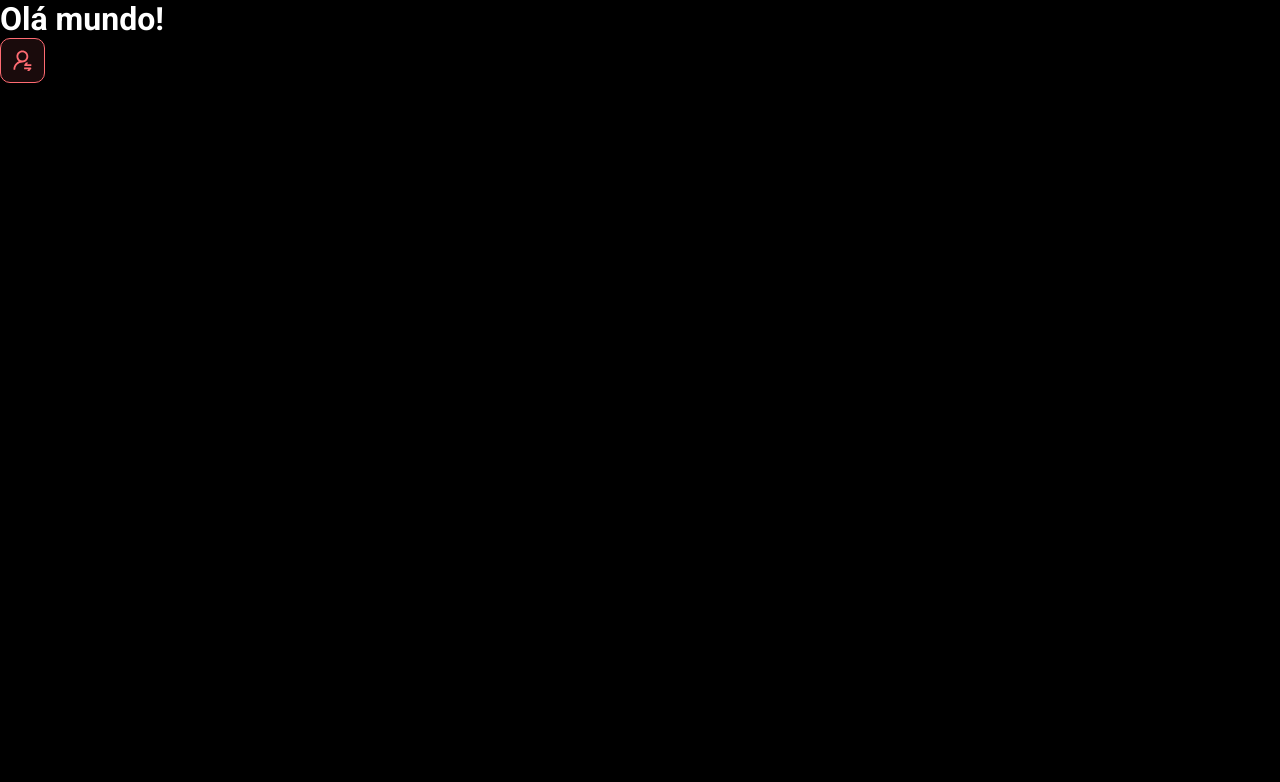
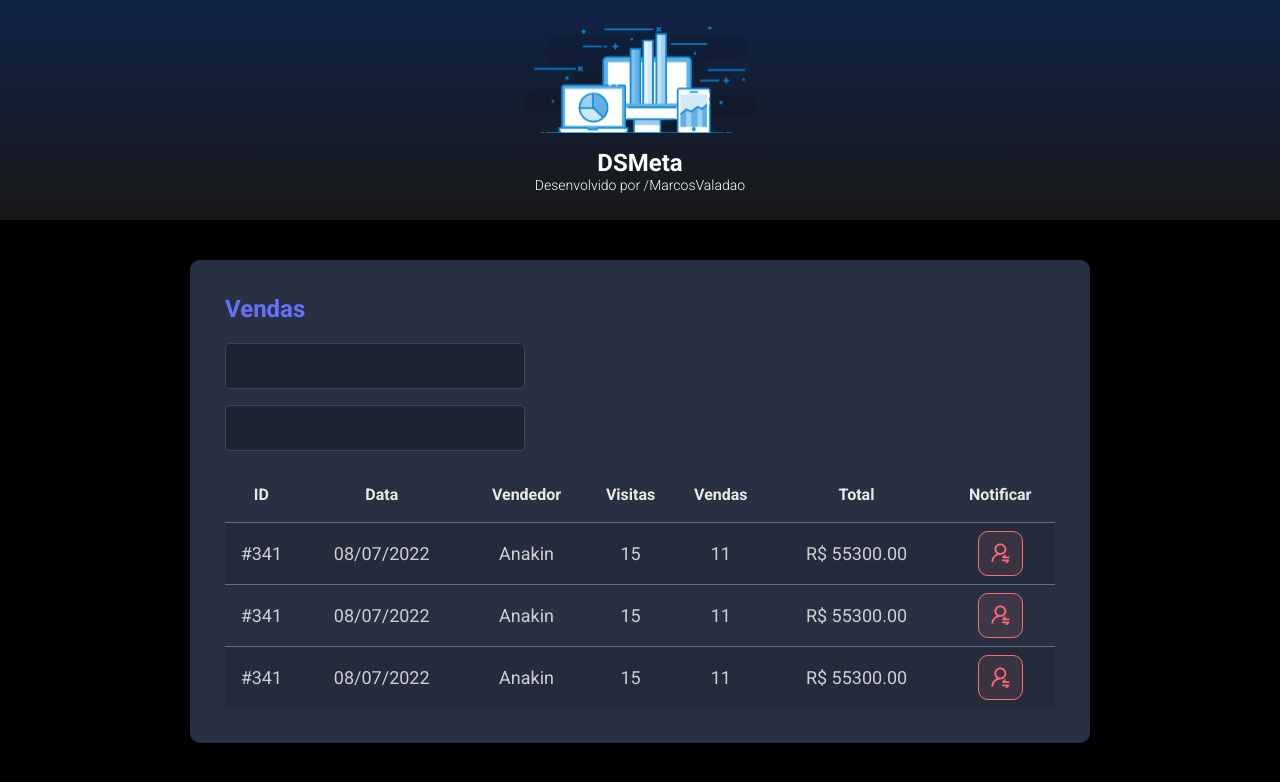
Before and after one commit to MarcosValadao/dsmeta, a React (Vite) app in the folder frontend/: page / in a window 1280 px wide. Shown: the top 782 px of the page. Built offline with nearby package versions, Linux system fonts and the light colour scheme.

Commit message:
Other components

```diff
--- a/frontend/src/App.tsx
+++ b/frontend/src/App.tsx
@@ -1,10 +1,18 @@
+import Header from "./components/Header"
 import NotificationButton from "./components/NotificationButton"
+import SalesCard from "./components/SalesCard"
 
 function App() {
   return (
     <>
-      <h1>Olá mundo!</h1>
-      <NotificationButton />
+      <Header />
+      <main>
+        <section id="sales">
+          <div className="dsmeta-container">
+            <SalesCard />
+          </div>
+        </section>
+      </main>
     </>
   )
 }
--- /dev/null
+++ b/frontend/src/components/Header/index.tsx
@@ -0,0 +1,18 @@
+import logo from "../../assets/img/logo.svg"
+import "./styles.css"
+
+function Header() {
+    return (
+        <>
+            <header>
+                <div className="dsmeta-logo-container">
+                    <img src={logo} alt="DSMeta" />
+                    <h1>DSMeta</h1>
+                    <p>Desenvolvido por <a href="https://github.com/MarcosValadao">/MarcosValadao</a></p>
+                </div>
+            </header>
+        </>
+    )
+}
+
+export default Header
--- /dev/null
+++ b/frontend/src/components/Header/styles.css
@@ -0,0 +1,28 @@
+header {
+    background: linear-gradient(180deg, #102347 0%, #181818 100%);
+    height: 220px;
+    display: flex;
+    align-items: center;
+    justify-content: center;
+}
+
+.dsmeta-logo-container {
+    display: flex;
+    flex-direction: column;
+    align-items: center;
+}
+
+.dsmeta-logo-container img {
+    width: 235px;
+}
+
+.dsmeta-logo-container h1 {
+    margin-top: 15px;
+    font-size: 24px;
+    font-weight: 700;
+}
+
+.dsmeta-logo-container p {
+    font-size: 14px;
+    font-weight: 300;
+}
--- a/frontend/src/components/NotificationButton/index.tsx
+++ b/frontend/src/components/NotificationButton/index.tsx
@@ -1,4 +1,5 @@
 import icon from "../../assets/img/notification-icon.svg"
+import "./styles.css"
 
 function NotificationButton() {
     return (
--- /dev/null
+++ b/frontend/src/components/NotificationButton/styles.css
@@ -0,0 +1,15 @@
+.dsmeta-red-btn {
+    height: 45px;
+    width: 45px;
+    background: rgba(255, 107, 114, 0.1);
+    border: 1px solid #FF6B72;
+    border-radius: 10px;
+    display: flex;
+    align-items: center;
+    justify-content: center;
+    cursor: pointer;
+}
+
+.dsmeta-red-btn img {
+    width: 19px;
+}
--- /dev/null
+++ b/frontend/src/components/SalesCard/index.tsx
@@ -0,0 +1,78 @@
+import NotificationButton from "../NotificationButton"
+import "./styles.css"
+
+function SalesCard() {
+    return (
+        <>
+            <div className="dsmeta-card">
+                <h2 className="dsmeta-sales-title">Vendas</h2>
+                <div>
+                    <div className="dsmeta-form-control-container">
+                        <input className="dsmeta-form-control" type="text" />
+                    </div>
+                    <div className="dsmeta-form-control-container">
+                        <input className="dsmeta-form-control" type="text" />
+                    </div>
+                </div>
+                <div>
+                    <table className="dsmeta-sales-table">
+                        <thead>
+                            <tr>
+                                <th className="show992">ID</th>
+                                <th className="show576">Data</th>
+                                <th>Vendedor</th>
+                                <th className="show992">Visitas</th>
+                                <th className="show992">Vendas</th>
+                                <th>Total</th>
+                                <th>Notificar</th>
+                            </tr>
+                        </thead>
+                        <tbody>
+                            <tr>
+                                <td className="show992">#341</td>
+                                <td className="show576">08/07/2022</td>
+                                <td>Anakin</td>
+                                <td className="show992">15</td>
+                                <td className="show992">11</td>
+                                <td>R$ 55300.00</td>
+                                <td>
+                                    <div className="dsmeta-red-btn-container">
+                                        <NotificationButton />
+                                    </div>
+                                </td>
+                            </tr>
+                            <tr>
+                                <td className="show992">#341</td>
+                                <td className="show576">08/07/2022</td>
+                                <td>Anakin</td>
+                                <td className="show992">15</td>
+                                <td className="show992">11</td>
+                                <td>R$ 55300.00</td>
+                                <td>
+                                    <div className="dsmeta-red-btn-container">
+                                        <NotificationButton />
+                                    </div>
+                                </td>
+                            </tr>
+                            <tr>
+                                <td className="show992">#341</td>
+                                <td className="show576">08/07/2022</td>
+                                <td>Anakin</td>
+                                <td className="show992">15</td>
+                                <td className="show992">11</td>
+                                <td>R$ 55300.00</td>
+                                <td>
+                                    <div className="dsmeta-red-btn-container">
+                                        <NotificationButton />
+                                    </div>
+                                </td>
+                            </tr>
+                        </tbody>
+                    </table>
+                </div>
+            </div>
+        </>
+    )
+}
+
+export default SalesCard
--- /dev/null
+++ b/frontend/src/components/SalesCard/styles.css
@@ -0,0 +1,97 @@
+.dsmeta-card {
+    background-color: #283142;
+    border-radius: 10px;
+    padding: 30px 10px;
+}
+
+.dsmeta-sales-title {
+    color: #676FFF;
+    font-size: 24px;
+    margin-bottom: 20px;
+}
+
+.dsmeta-form-control {
+    width: 100%;
+    height: 46px;
+    background-color: #1B2531;
+    border: 1px solid #384459;
+    border-radius: 5px;
+    color: #9AAABE;
+    padding: 0 20px;
+    font-size: 18px;
+}
+
+.dsmeta-form-control-container {
+    margin-bottom: 16px;
+    max-width: 300px;
+}
+
+.dsmeta-sales-table {
+    width: 100%;
+    border-spacing: 0;
+    border-collapse: collapse;
+}
+
+.dsmeta-sales-table thead {
+    height: 55px;
+    font-size: 16px;
+    color: #E9E9E9;
+    font-weight: 700;
+}
+
+.dsmeta-sales-table tbody {
+    font-size: 14px;
+    color: #CFCFCF;
+    font-weight: 400;
+    text-align: center;
+}
+
+.dsmeta-sales-table tbody tr {
+    height: 74px;
+    border-top: 1px solid #5F6E82;
+}
+
+.dsmeta-sales-table tbody tr:hover>td {
+    background-color: #384459;
+}
+
+.dsmeta-sales-table tbody tr:nth-child(odd) {
+    background-color: #242C3B;
+}
+
+.dsmeta-red-btn-container {
+    display: flex;
+    justify-content: center;
+}
+
+.show576 {
+    display: none;
+}
+
+.show992 {
+    display: none;
+}
+
+@media (min-width: 576px) {
+    .show576 {
+        display: table-cell;
+    }
+
+    .dsmeta-card {
+        padding: 35px;
+    }
+
+    .dsmeta-sales-table tbody tr {
+        height: 62px;
+    }
+
+    .dsmeta-sales-table tbody {
+        font-size: 18px;
+    }
+}
+
+@media (min-width: 992px) {
+    .show992 {
+        display: table-cell;
+    }
+}
--- a/frontend/src/index.css
+++ b/frontend/src/index.css
@@ -20,41 +20,6 @@
     text-decoration: none;
 }
 
-header {
-    background: linear-gradient(180deg, #102347 0%, #181818 100%);
-    height: 220px;
-    display: flex;
-    align-items: center;
-    justify-content: center;
-}
-
-.dsmeta-logo-container {
-    display: flex;
-    flex-direction: column;
-    align-items: center;
-}
-
-.dsmeta-logo-container img {
-    width: 235px;
-}
-
-.dsmeta-logo-container h1 {
-    margin-top: 15px;
-    font-size: 24px;
-    font-weight: 700;
-}
-
-.dsmeta-logo-container p {
-    font-size: 14px;
-    font-weight: 300;
-}
-
-.dsmeta-card {
-    background-color: #283142;
-    border-radius: 10px;
-    padding: 30px 10px;
-}
-
 .dsmeta-container {
     width: 100%;
     max-width: 900px;
@@ -64,111 +29,3 @@
 #sales {
     padding: 40px 10px;
 }
-
-.dsmeta-sales-title {
-    color: #676FFF;
-    font-size: 24px;
-    margin-bottom: 20px;
-}
-
-.dsmeta-form-control {
-    width: 100%;
-    height: 46px;
-    background-color: #1B2531;
-    border: 1px solid #384459;
-    border-radius: 5px;
-    color: #9AAABE;
-    padding: 0 20px;
-    font-size: 18px;
-}
-
-.dsmeta-form-control-container {
-    margin-bottom: 16px;
-    max-width: 300px;
-}
-
-.dsmeta-sales-table {
-    width: 100%;
-    border-spacing: 0;
-    border-collapse: collapse;
-}
-
-.dsmeta-sales-table thead {
-    height: 55px;
-    font-size: 16px;
-    color: #E9E9E9;
-    font-weight: 700;
-}
-
-.dsmeta-sales-table tbody {
-    font-size: 14px;
-    color: #CFCFCF;
-    font-weight: 400;
-    text-align: center;
-}
-
-.dsmeta-sales-table tbody tr {
-    height: 74px;
-    border-top: 1px solid #5F6E82;
-}
-
-.dsmeta-sales-table tbody tr:hover>td {
-    background-color: #384459;
-}
-
-.dsmeta-sales-table tbody tr:nth-child(odd) {
-    background-color: #242C3B;
-}
-
-.dsmeta-red-btn-container {
-    display: flex;
-    justify-content: center;
-}
-
-.dsmeta-red-btn {
-    height: 45px;
-    width: 45px;
-    background: rgba(255, 107, 114, 0.1);
-    border: 1px solid #FF6B72;
-    border-radius: 10px;
-    display: flex;
-    align-items: center;
-    justify-content: center;
-    cursor: pointer;
-}
-
-.dsmeta-red-btn img {
-    width: 19px;
-}
-
-.show576 {
-    display: none;
-}
-
-.show992 {
-    display: none;
-}
-
-@media (min-width: 576px) {
-    .show576 {
-        display: table-cell;
-    }
-
-    .dsmeta-card {
-        padding: 35px;
-    }
-
-    .dsmeta-sales-table tbody tr {
-        height: 62px;
-    }
-
-    .dsmeta-sales-table tbody {
-        font-size: 18px;
-    }
-}
-
-@media (min-width: 992px) {
-    .show992 {
-        display: table-cell;
-    }
-}
```
Also changed, not shown: frontend/src/assets/img/logo.svg (added).
